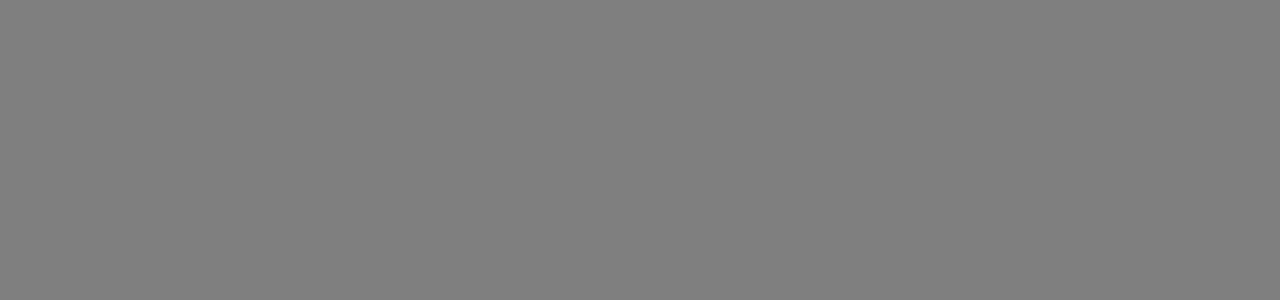
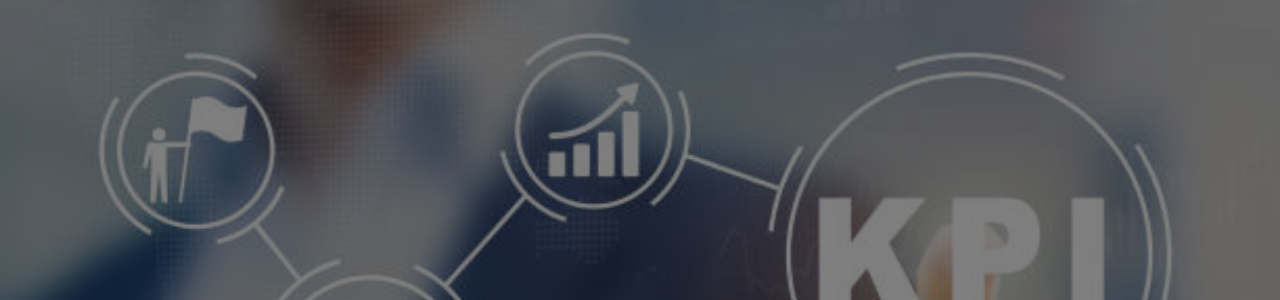
Before and after one commit to Luoocode/logistica40, a plain HTML site: page index.html in a window 1280 px wide. Shown: the top 300 px of the page. Drawn offline with Linux system fonts and the light colour scheme.

Commit message:
Update index.html

```diff
--- a/index.html
+++ b/index.html
@@ -17,7 +17,7 @@
         align-items: center;
         justify-content: center;
         height: 100vh;
-        background-image: url("imagens/plano_fundo.jpg");
+        background-image: url("plano_fundo.jpg");
         background-size: cover;
         background-position: center;
         position: relative;
```
